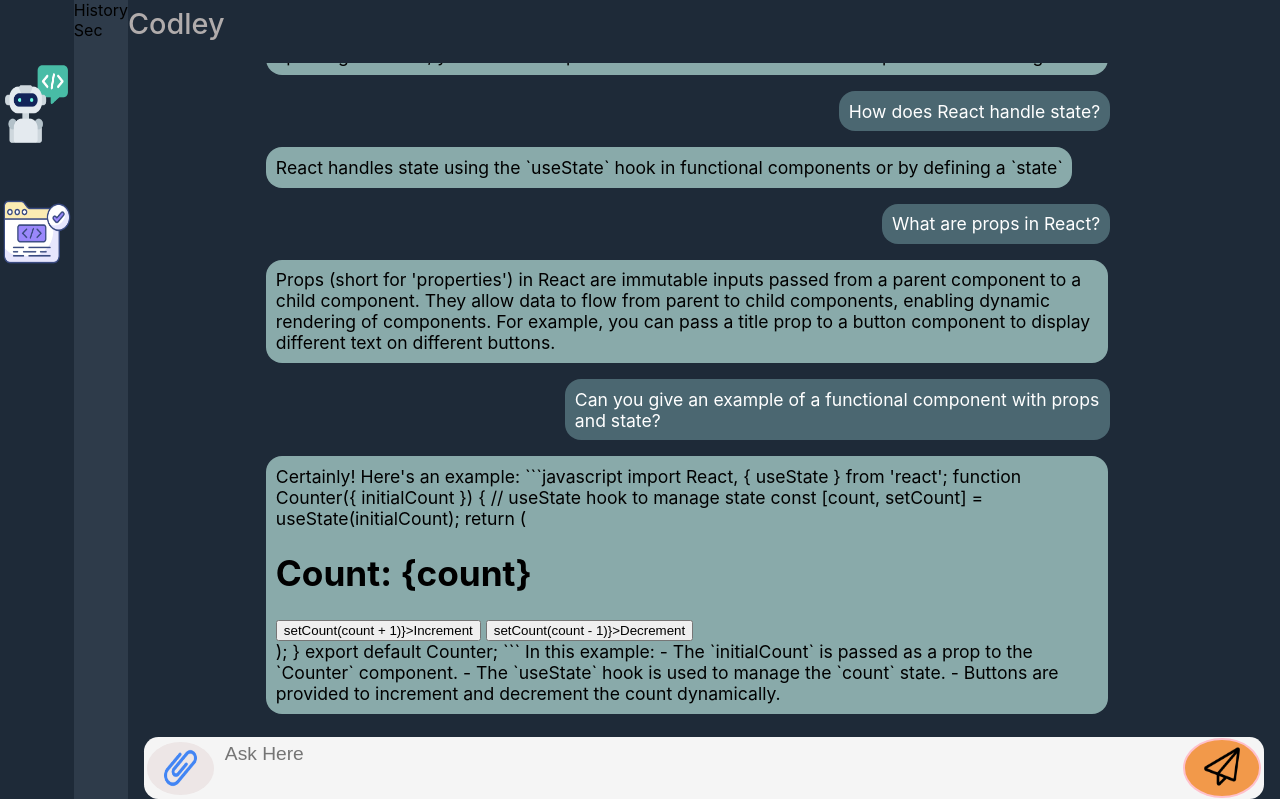
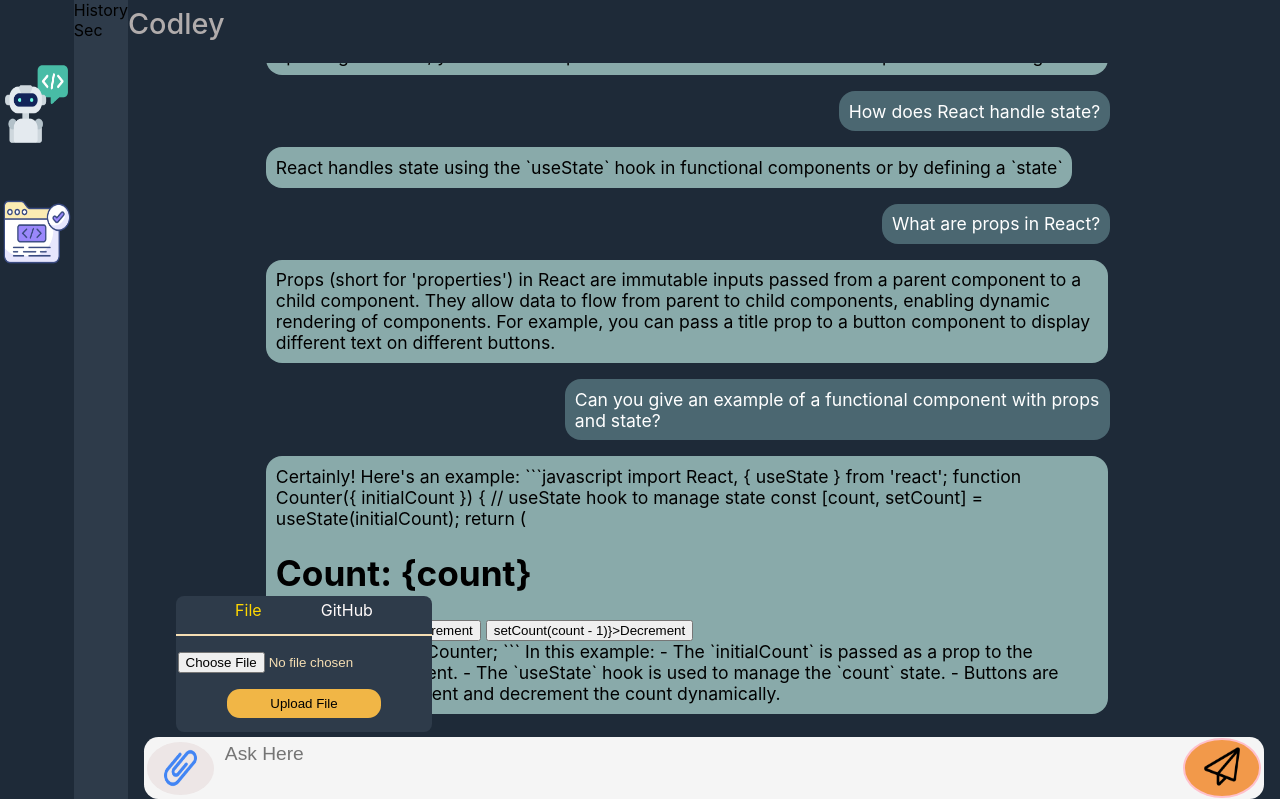
Before and after one commit to ShubhamSingh-04/coding-chatbot, a React (Create React App) app in the folder frontend/: page / in a window 1280 px wide. Both pictures are taken after a click on the button 180 px from the left and 768 px from the top of the page. Built offline with nearby package versions, Linux system fonts and the light colour scheme.

Commit message:
Attachment component

```diff
--- a/frontend/src/App.js
+++ b/frontend/src/App.js
@@ -37,7 +37,7 @@ function App() {
               />
 
               <Route path="/magic-editor" element={
-                <div> Magic Editor</div>
+                <p>Magic Editor</p>
               }
               />
             </Routes>
--- a/frontend/src/components/chatbot-components.js
+++ b/frontend/src/components/chatbot-components.js
@@ -3,6 +3,7 @@ import ChatInput from "./chatbot-components/chatinput/ChatInput";
 import ChatInterface from "./chatbot-components/chat-interface/ChatInterface";
 import Messages from "./chatbot-components/messages/Messages";
 import WelcomePrompt from "./chatbot-components/welcome-prompt/WelcomePrompt";
+import Attachment from "./chatbot-components/attach-file/Attachment";
 
 
 export {
@@ -10,5 +11,6 @@ export {
     ChatInput,
     ChatInterface,
     Messages,
-    WelcomePrompt
+    WelcomePrompt,
+    Attachment
 };
--- /dev/null
+++ b/frontend/src/components/chatbot-components/attach-file/Attachment.css
@@ -0,0 +1,91 @@
+.attachment{
+    box-sizing: border-box;
+    height: 17vh;
+    width: 20vw;
+    /* border: 2px solid red; */
+    background-color: #2E3B4A;
+
+    border-radius: 0.5rem;
+
+    position:fixed;
+    z-index: 10;
+
+    margin-bottom: 13rem;
+    margin-right: 50rem;
+}
+
+
+.attachment-header{
+    height: 28%;
+    width: 100%;
+
+    color: snow;
+
+    border-bottom: 2px solid wheat;
+    display: flex;
+    justify-content: space-evenly;
+    align-items: center;
+}
+
+.attachment-header-title{
+    /* border: 2px solid green; */
+    height: 80%;
+}
+
+
+.attachment-body{
+    height: 72%;
+    width: 100%;
+
+    display: flex;
+    flex-direction: column;
+    justify-content: space-evenly;
+    align-items:center;
+
+}
+
+.attachment-header-title:hover{
+    cursor: pointer;
+}
+
+.active{
+    color: gold;
+}
+.file-input{
+    display: flex;
+
+}
+
+.git-hub-input{
+    width: 58%;
+}
+
+.file-input input{
+    color: wheat;
+    width: 100%;
+}
+
+.git-hub-input input{
+    height: 80%;
+    width: 109%;
+
+    outline: none;
+    border: none;
+}
+
+
+.submit-button{
+    height: 30%;
+    width: 60%;
+
+    outline: none;
+    border: none;
+
+    background-color: rgb(241, 182, 70);
+    border-radius: 0.8rem;
+}
+
+.submit-button:hover{
+    cursor: pointer;
+    background-color: rgb(209, 139, 9);
+}
--- /dev/null
+++ b/frontend/src/components/chatbot-components/attach-file/Attachment.js
@@ -0,0 +1,52 @@
+import React, { useState } from 'react';
+import './Attachment.css'
+
+export default function Attachment({displayAttachment, setDisplayAttachment}) {
+  const [activeInput, setActiveInput] = useState("file");
+  const [gitLink, setGitLink] = useState(null);
+  const [file, setFile] = useState(null);
+
+  const handleFileChange = (e)=> {
+    setFile(e.target.files[0]);
+    console.log(e.target.files[0]);
+  }
+
+  const handleFileInputHeader = ()=>{
+    setActiveInput("file")
+  }
+
+  const handleGitInputHeader = ()=>{
+    setActiveInput("gitHub")
+  }
+
+  const handleSubmit = ()=>{
+    setDisplayAttachment(displayAttachment?0:1);
+  }
+
+  return (
+      <div className='attachment'>
+        <div className='attachment-header'>
+          <p className={`attachment-header-title ${activeInput === "file"? "active":""}`} onClick={handleFileInputHeader}>
+            File
+          </p>
+          <p className={`attachment-header-title ${!(activeInput === "file")? "active":""}`} onClick={handleGitInputHeader}>
+            GitHub
+          </p>
+        </div>
+        <div className='attachment-body'>
+
+          {activeInput === "file"?
+            <div className='file-input'>
+              <input type="file" onChange={handleFileChange}/>
+            </div>
+            :
+            <div className='git-hub-input'>
+              <input type="text" placeholder='https//:github.com/user'/>
+            </div>
+          }
+          <button className='submit-button' onClick={handleSubmit} > {`${activeInput ==="file"? "Upload File":"Fetch Code"}`}</button>
+
+        </div>
+      </div>
+  )
+}
--- a/frontend/src/components/chatbot-components/chatinput/ChatInput.css
+++ b/frontend/src/components/chatbot-components/chatinput/ChatInput.css
@@ -11,7 +11,7 @@
     justify-content: space-evenly;
 }
 
-.linkIcon-btn{
+.attachIcon-btn{
     /* border: 2px solid pink; */
     height: 85%;
     width: 6%;
@@ -26,7 +26,7 @@
     align-items: center;
 }
 
-.linkIcon-btn:hover{
+.attachIcon-btn:hover{
     cursor: pointer;
 
     background-color: rgb(183, 178, 178);
--- a/frontend/src/components/chatbot-components/chatinput/ChatInput.js
+++ b/frontend/src/components/chatbot-components/chatinput/ChatInput.js
@@ -1,6 +1,8 @@
 import React from 'react';
 import { useState, useRef } from 'react';
 import DOMPurify from "dompurify";
+
+import {Attachment} from "../../chatbot-components";
 
 import './ChatInput.css';
 
@@ -10,9 +12,11 @@ export default function ChatInput({ setMessages }) {
 
   const handleInputChange = (event) => {
     setInputMessage(event.target.value);
+    setDisplayAttachment(0);
   }
 
   const handleSendMessage = () => {
+    setDisplayAttachment(0);
     const formattedMessage = DOMPurify.sanitize(inputBoxRef.current.value.trim().split('\n').join('<br> '));
 
     if (formattedMessage.trim().length !== 0) {
@@ -34,18 +38,24 @@ export default function ChatInput({ setMessages }) {
     }
   }
 
+  const handelAttachmentDisplay = (e) =>{
+    setDisplayAttachment(displayAttachment?0:1);
+  }
+
   const [inputMessage, setInputMessage] = useState("");
+  const [displayAttachment, setDisplayAttachment] = useState(0);
 
   return (
     <div className='inputArea'>
+      {displayAttachment? <Attachment displayAttachment = {displayAttachment} setDisplayAttachment = {setDisplayAttachment}/>: null}
 
-      <button className='linkIcon-btn'>
-        <img className="linkIcon inputIcon" src={`${process.env.PUBLIC_URL}/attach-file.png`} alt="" />
+      <button className='attachIcon-btn' onClick={handelAttachmentDisplay}>
+        <img className="linkIcon inputIcon" src={`${process.env.PUBLIC_URL}/attach-file.png`} alt=""/>
       </button>
 
       <textarea ref={inputBoxRef} className='inputBox' type="text" value={inputMessage} onChange={handleInputChange} onKeyDown={handleKeyDown} placeholder='Ask Here' />
 
-      <button className='sendBtn' onClick={handleSendMessage}>
+      <button className='sendBtn' onClick={handleSendMessage} disabled={inputMessage === ""}>
         <img className="sendIcon inputIcon" src={`${process.env.PUBLIC_URL}/send.png`} alt="" />
       </button>
 
```
